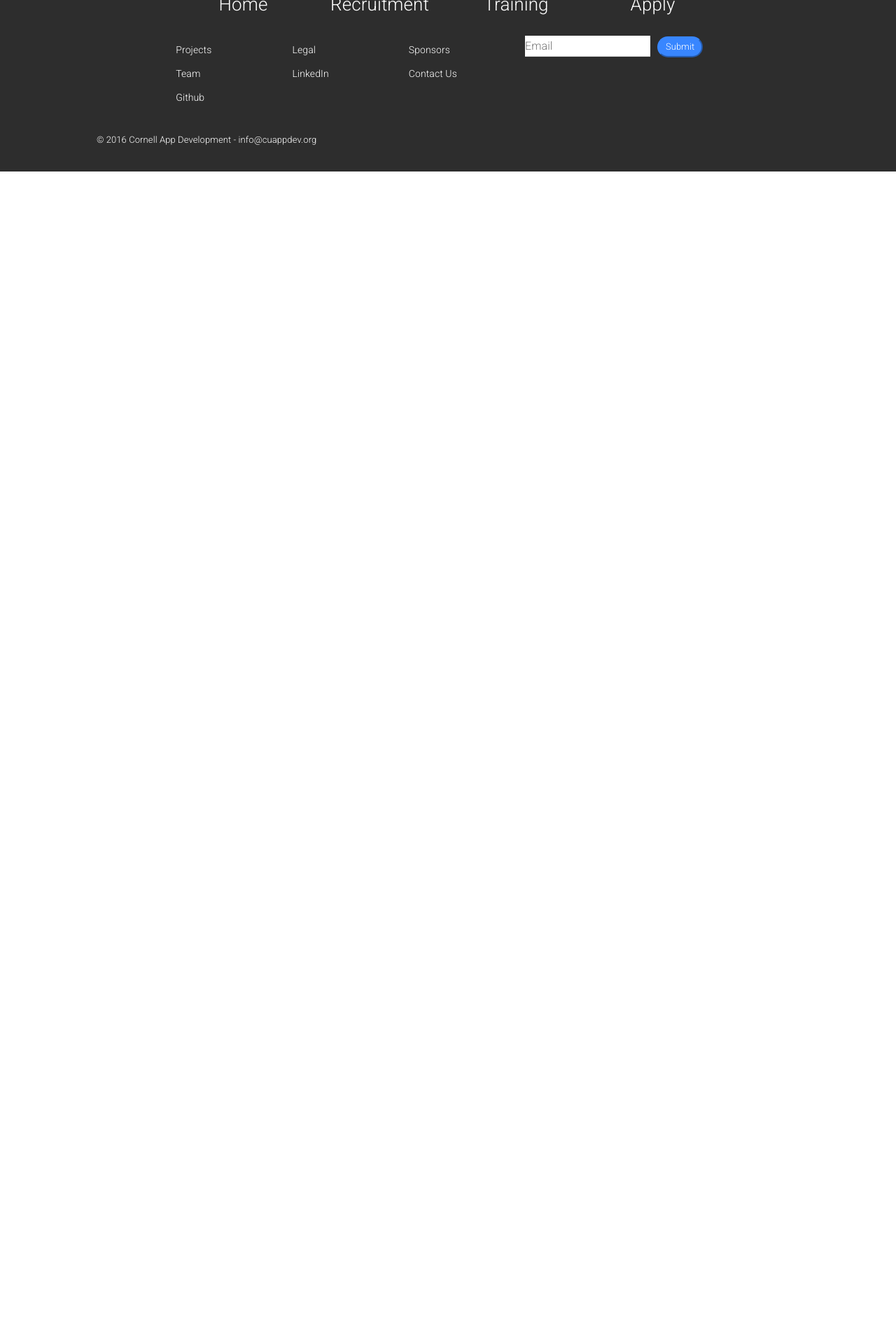
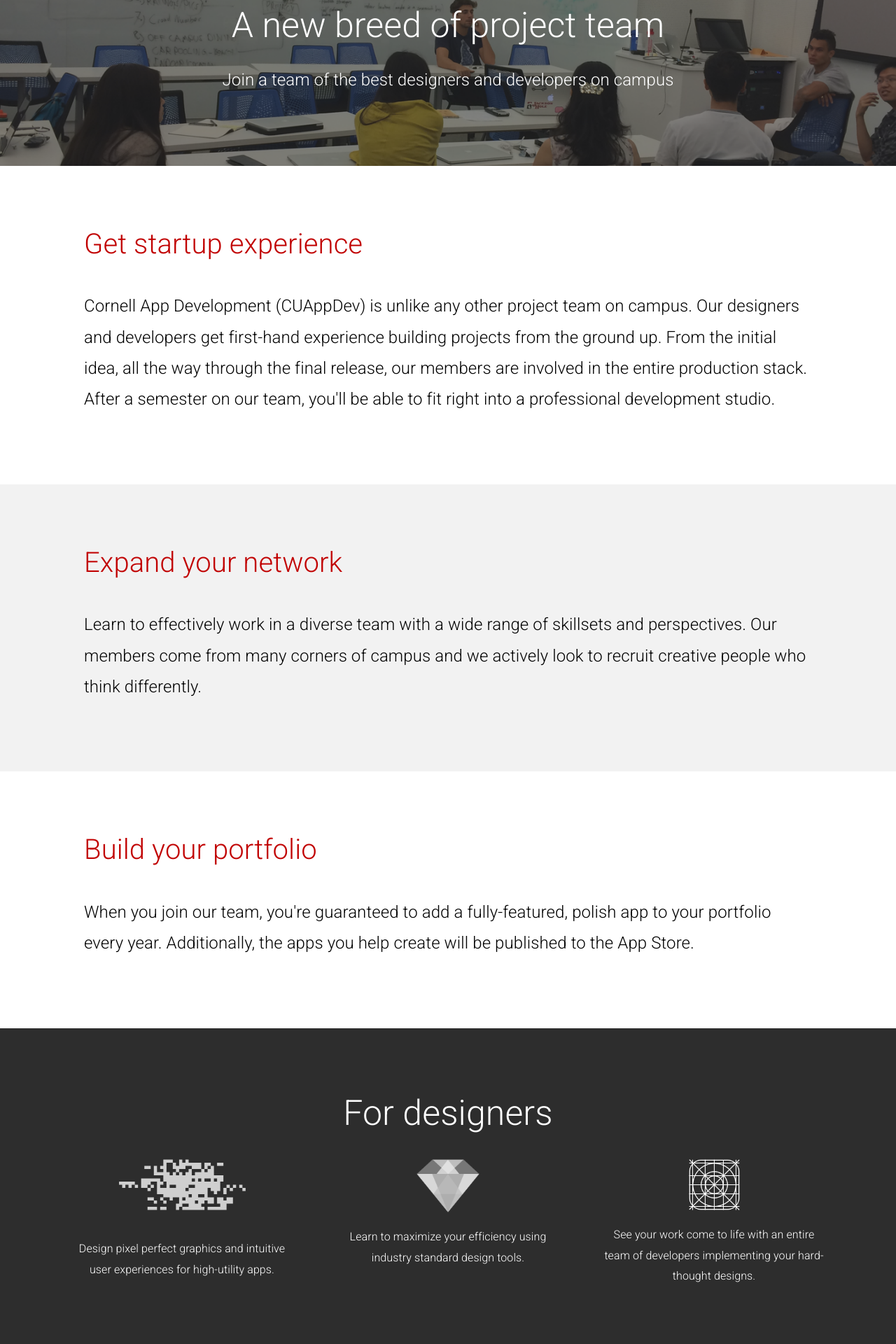
Before and after one commit to Jma353/CuAppSite-Django, a Django app: page /apply/ in a window 1280 px wide. Shown: the part 200-2120 px from the top of the page at 70% size. Before the commit the page ends 445 px from the top, so only its background shows below. Run offline with Django 3.2, Linux system fonts and the light colour scheme; some libraries are stand-ins or nearby versions.

Commit message:
Apply page structure and bold CSS fix for navbar

```diff
--- a/cuappsite/urls.py
+++ b/cuappsite/urls.py
@@ -28,5 +28,6 @@ urlpatterns = [
     url(r'^legal/', views.legal, name='legal'),
     url(r'^sponsors/', views.sponsors, name='sponsors'),
     url(r'^team/', views.team, name='team'),
-    url(r'^projects/', views.projects, name='projects')
+    url(r'^projects/', views.projects, name='projects'),
+
 ]
--- a/cuappsite/views.py
+++ b/cuappsite/views.py
@@ -8,46 +8,46 @@ def home(request):
 	# loader.get_template() --> template
 	# template.render(context, request) passed into HttpResponse --> proper
 	template = loader.get_template('home.html')
-	context = {}
+	context = { 'request': request }
 	return HttpResponse(template.render(context, request))
 
 def about_us(request):
 	template = loader.get_template('about_us.html')
-	context = {}
+	context = { 'request': request }
 	return HttpResponse(template.render(context, request))
 
 def contact_us(request):
 	template = loader.get_template('contact_us.html')
-	context = {}
+	context = { 'request': request }
 	return HttpResponse(template.render(context, request))
 
 def apply(request):
 	template = loader.get_template('apply.html')
-	context = {}
+	context = { 'request': request }
 	return HttpResponse(template.render(context, request))
 
 def learn(request):
 	template = loader.get_template('learn.html')
-	context = {}
+	context = { 'request': request }
 	return HttpResponse(template.render(context, request))
 
 def legal(request):
 	template = loader.get_template('legal.html')
-	context = {}
+	context = { 'request': request }
 	return HttpResponse(template.render(context, request))
 
 def sponsors(request):
 	template = loader.get_template('sponsors.html')
-	context = {}
+	context = { 'request': request }
 	return HttpResponse(template.render(context, request))
 
 def team(request):
 	template = loader.get_template('team.html')
-	context = {}
+	context = { 'request': request }
 	return HttpResponse(template.render(context, request))
 
 
 def projects(request):
 	template = loader.get_template('projects.html')
-	context = {}
+	context = { 'request': request }
 	return HttpResponse(template.render(context, request))
--- a/static/css/base.css
+++ b/static/css/base.css
@@ -9,7 +9,7 @@ $red-hover: #E30000;
 
 /* Deals with link bolding */
 .bold {
-	font-weight: strong;
+	font-weight: bold;
 }
 
 /* For the image of the clocktower */
@@ -91,15 +91,6 @@ $red-hover: #E30000;
 	padding-bottom: 75px;
 	padding-left: 20px;
 	padding-right: 20px;
-}
-
-/* Tsvi and Karim portion of the page */
-.tsvi-karim {
-	background: url('../images/karim-tsvi.png') no-repeat center center;
-  -webkit-background-size: cover;
-  -moz-background-size: cover;
-  -o-background-size: cover;
-  background-size: cover;
 }
 
 
--- a/static/css/static_pages/apply.css
+++ b/static/css/static_pages/apply.css
@@ -0,0 +1,7 @@
+.recruitment {
+	background: url('../../images/design-team.png') no-repeat center center;
+	-webkit-background-size: cover;
+  -moz-background-size: cover;
+  -o-background-size: cover;
+  background-size: cover;
+}
--- a/templates/apply.html
+++ b/templates/apply.html
@@ -1,6 +1,161 @@
 {% extends 'base.html' %}
 {% load staticfiles %}
 
+{% block include_css %}
+<link rel="stylesheet" href="{% static 'css/static_pages/apply.css' %}?{% now 'U' %}"/>
+{% endblock %}
+
 {% block content %}
-<h1>#Apply</h1>
+<div class="recruitment">
+	<p class="text-white text-top text-large">
+		A new breed of project team
+	</p>
+	<p class="text-white text-bottom">
+		Join a team of the best designers and developers on campus
+	</p>
+</div>
+
+<div class="white-barz">
+	<div class="slogan modified-slogan">
+		Get startup experience
+	</div>
+	<p class="text-black text-paragraph">
+
+		Cornell App Development (CUAppDev) is unlike any other project team on campus.  Our designers and developers get first-hand experience building projects from the ground up.  From the initial idea, all the way through the final release, our members are involved in the entire production stack.  After a semester on our team, you'll be able to fit right into a professional development studio.
+	</p>
+</div>
+
+<div class="offwhite-barz">
+	<div class="slogan modified-slogan">
+		Expand your network
+	</div>
+	<p class="text-black text-paragraph">
+		Learn to effectively work in a diverse team with a wide	range of skillsets and perspectives.  Our members come from many corners of campus and we actively look to recruit creative people who think differently.
+	</p>
+</div>
+
+<div class="white-barz">
+	<div class="slogan modified-slogan">
+		Build your portfolio
+	</div>
+	<p class="text-black text-paragraph">
+		When you join our team, you're guaranteed to add a fully-featured, polish app to your portfolio every year.  Additionally, the apps you help create will be published to the App Store.
+	</p>
+
+</div>
+
+
+<!-- All image sizes are hard-coded in -->
+<div class="black-barz">
+	<div class="text-large text-white" style="margin-bottom: 20px;">
+		For designers
+	</div>
+	<div class="container">
+		<div class="col-sm-4">
+			<div class="col-xs-12" style="padding-bottom: 40px;">
+				<img src="{% static 'images/recruitment/Pixel.png' %}" class="center-block" style="width:181px;height:auto;"/>
+			</div>
+			<p class="text-small col-xs-12 text-center bullet" style="color: white;">
+				Design pixel perfect graphics and intuitive user experiences for high-utility apps.
+			</p>
+		</div>
+
+		<div class="col-sm-4">
+			<div class="col-xs-12" style="padding-bottom: 20px;">
+				<img src="{% static 'images/recruitment/sketch.png' %}" class="center-block" style="width:90px;height:auto;"/>
+			</div>
+			<p class="text-small col-xs-12 text-center bullet" style="color: white;">
+				Learn to maximize your efficiency using industry standard design tools.
+			</p>
+		</div>
+
+		<div class="col-sm-4">
+			<div class="col-xs-12" style="padding-bottom: 20px;">
+				<img src="{% static 'images/recruitment/Blueprint.png' %}" class="center-block" style="width:73px;height:auto;"/>
+			</div>
+			<p class="text-small col-xs-12 text-center" style="color: white;">
+				See your work come to life with an entire team of developers implementing your hard-thought designs.
+			</p>
+		</div>
+
+
+	</div>
+
+</div>
+
+
+
+<div class="darkgray-barz">
+	<div class="text-large text-white">
+		For developers
+	</div>
+	<div class="container">
+		<div class="col-sm-4">
+			<div class="col-xs-12" style="padding-bottom: 20px;">
+				<img src="{% static 'images/recruitment/Git.png' %}" class="center-block" style="width:73px;height:auto;"/>
+			</div>
+			<p class="text-small col-xs-12 text-center bullet" style="color: white;">
+				All our code is open-sourced on <a href="https://github.com/cuappdev" class="red-link">Github</a> so you can show off your work to the world.
+			</p>
+
+		</div>
+
+		<div class="col-sm-4">
+			<div class="col-xs-12" style="padding-bottom: 20px;">
+				<img src="{% static 'images/recruitment/Team.png' %}" class="center-block" style="width:120px;height:auto;"/>
+			</div>
+			<p class="text-small col-xs-12 text-center bullet" style="color: white;">
+				Work with a great team and learn advanced development techniques.
+			</p>
+
+		</div>
+
+		<div class="col-sm-4">
+			<div class="col-xs-12" style="padding-bottom: 20px;">
+				<img src="{% static 'images/recruitment/Prototype.png' %}" class="center-block" style="width:73px;height:auto;"/>
+			</div>
+			<p class="text-small col-xs-12 text-center" style="color: white;">
+				Turn your prototypes into visually stunning apps with an entire design team behind you.
+			</p>
+
+		</div>
+
+	</div>
+
+</div>
+
+
+<div class="white-barz">
+
+	<div class="slogan modified-slogan" style="padding-bottom: 10px;">
+		Requirements
+	</div>
+
+	<p class="text-black text-paragraph">
+		You must be an undergraduate enrolled at Cornell University.</br></br>
+	</p>
+
+	<p class="text-black text-paragraph">
+		Developers and designers must have access to a Mac running OS X Yosemite or later (free update from the App Store) because most of our tools are only available on Macs.</br></br>
+	</p>
+
+	<p class="text-black text-paragraph">
+		Designers should also have an iPhone, or have extensively used an iPhone running iOS 7 or later.
+	</p>
+
+	<!--
+
+	<div style="padding-top:40px;padding-bottom:40px;">
+		<a href="#">
+			<div class="button-bottom text-center col-xs-offset-4 col-xs-4">
+				Apply
+			</div>
+		</a>
+	</div>
+
+	-->
+
+</div>
+
+
 {% endblock %}
--- a/templates/home.html
+++ b/templates/home.html
@@ -1,6 +1,10 @@
 {% extends 'base.html' %}
 {% load staticfiles %}
 
+
+{% block include_css %}
+	<link rel="stylesheet" href="{% static 'css/static_pages/home.css' %}?{% now 'U' %}"/>
+{% endblock %}
 
 {% block content %}
 
```
Also changed, not shown: static/css/static_pages/home.css (+8 -0 lines), 2 other files.
